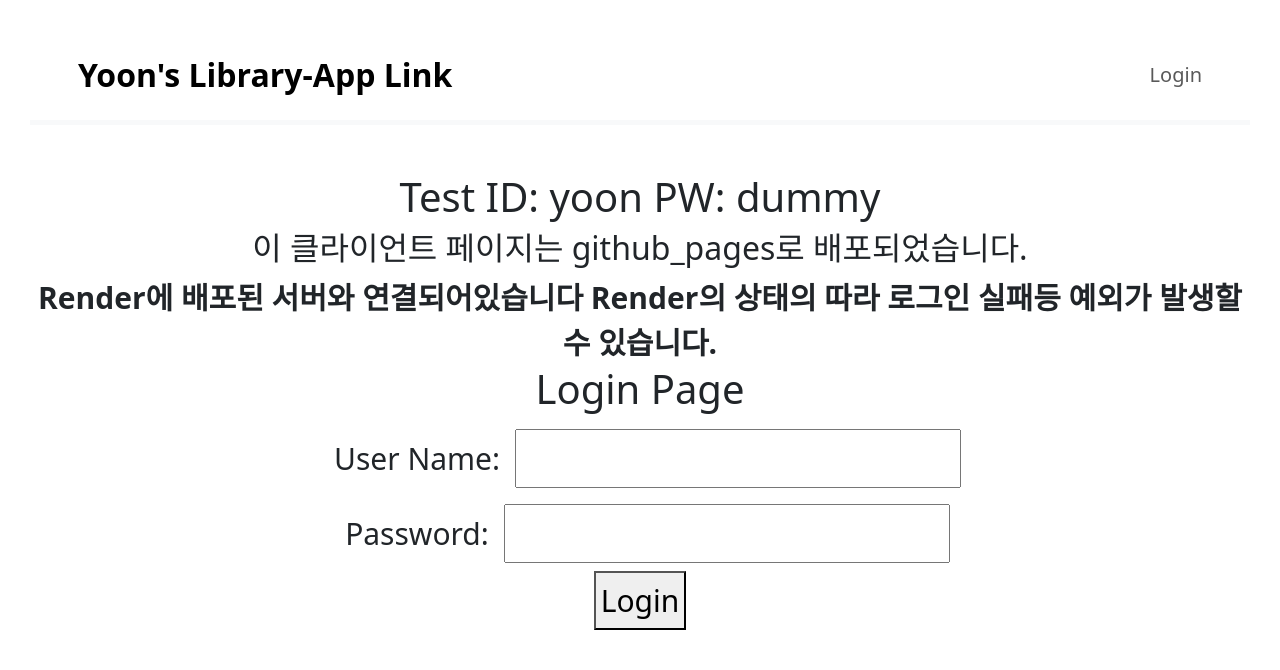
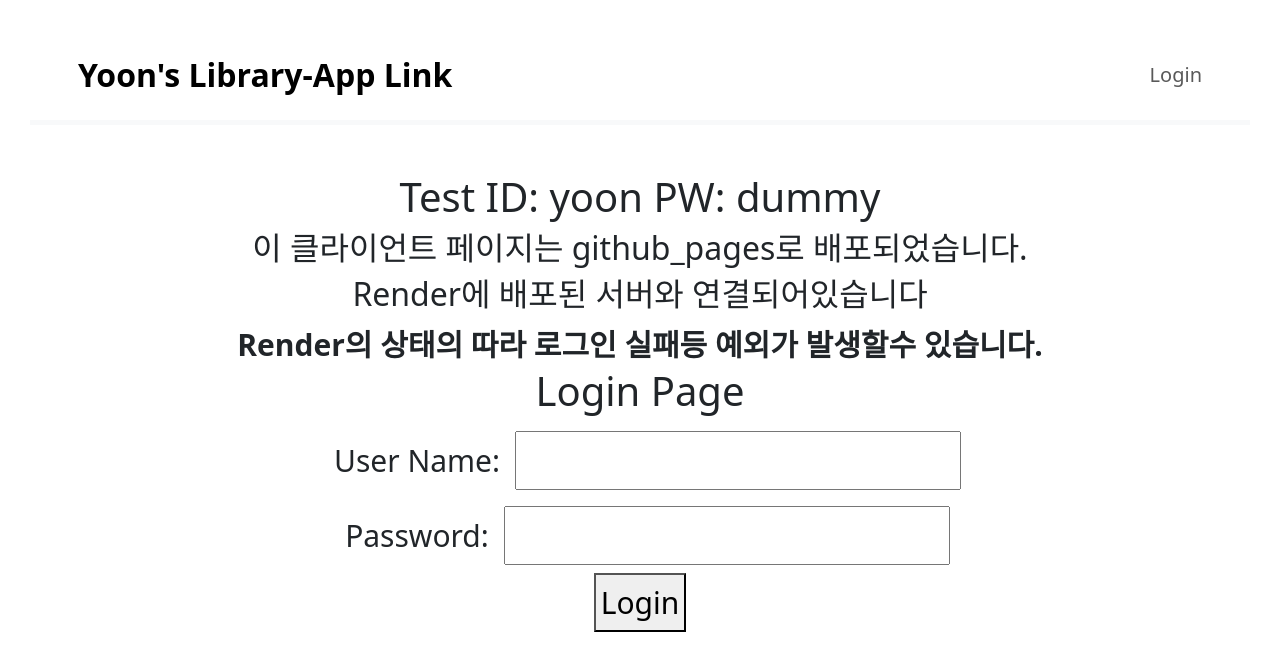
Before and after one commit to SuHwanYoon/React-Todo-App-Client, a React (Create React App) app: page / in a window 1280 px wide. Shown: the top 670 px of the page. Built offline with nearby package versions, Linux system fonts and the light colour scheme.

Commit message:
modify login page message

```diff
--- a/src/components/todo/LoginComponent.jsx
+++ b/src/components/todo/LoginComponent.jsx
@@ -54,7 +54,8 @@ function LoginComponent(){
 
             <h1>Test ID: yoon  PW: dummy</h1>
             <h2>이 클라이언트 페이지는 github_pages로 배포되었습니다.</h2>
-            <strong>Render에 배포된 서버와 연결되어있습니다 Render의 상태의 따라 로그인 실패등 예외가 발생할수 있습니다.</strong>
+            <h2>Render에 배포된 서버와 연결되어있습니다 </h2>
+            <strong>Render의 상태의 따라 로그인 실패등 예외가 발생할수 있습니다.</strong>
             <br />
             <h1>Login Page</h1>
             {/* 로그인 실패상태 변수가 true라면 로그인 실패메세지를 반환 */}
```
